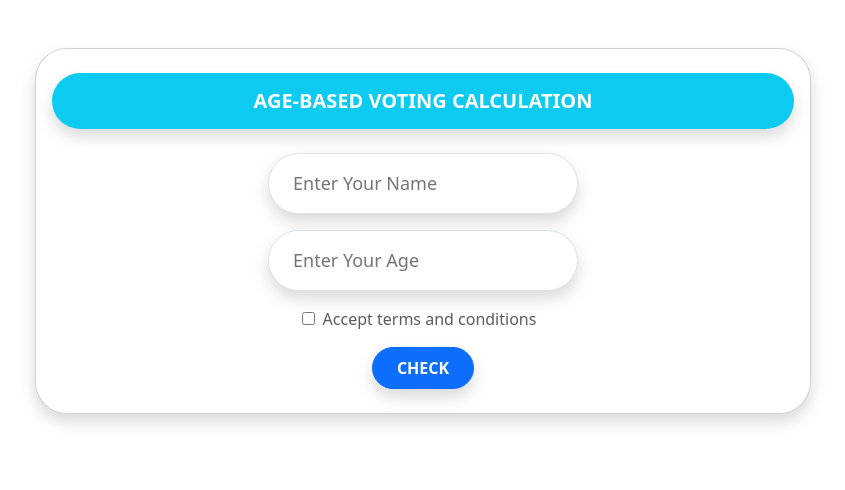
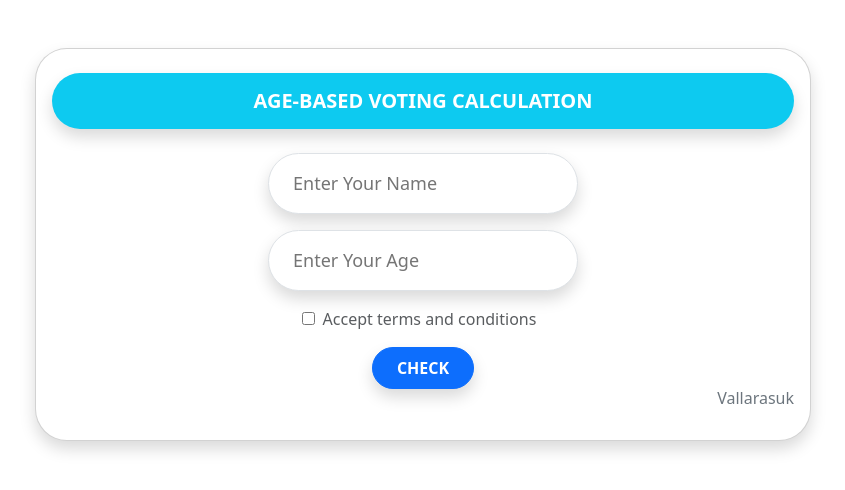
Before and after one commit to vallarasuk/Vote-Check, a React (Create React App) app: page / in a window 1280 px wide. Shown: the top 490 px of the page, without its empty margins (217-1062 px from the left). Built offline with nearby package versions, Linux system fonts and the light colour scheme.

Commit message:
Added social links commit

```diff
--- a/src/Components/Header.jsx
+++ b/src/Components/Header.jsx
@@ -63,7 +63,7 @@ const Header = () => {
                 value={userName}
                 onChange={(e) => setUserName(e.target.value)}
                 style={{ fontSize: 18 }}
-                className="shadow border rounded-pill p-3 px-4 mt-3"
+                className="shadow border rounded-pill p-3 px-sm-4 mt-3"
                 pattern="[A-Za-z ]+"
                 title="Please enter only text characters"
               />
@@ -76,7 +76,7 @@ const Header = () => {
                 onChange={(e) => setUserAge(e.target.value)}
                 style={{ fontSize: 18 }}
                 maxLength={100}
-                className="shadow border px-4 rounded-pill p-3 mt-3"
+                className="shadow border px-sm-4  rounded-pill p-3 mt-3"
               />
             </div>
             <h6
@@ -107,6 +107,11 @@ const Header = () => {
           </div>
         </div>
       </form>
+      <div className="text-end">
+        <h6>
+          <a href="https://www.linkedin.com/in/vallarasu-k/" className="text-decoration-none text-secondary">Vallarasuk</a>
+        </h6>
+      </div>
     </div>
   );
 };
```
